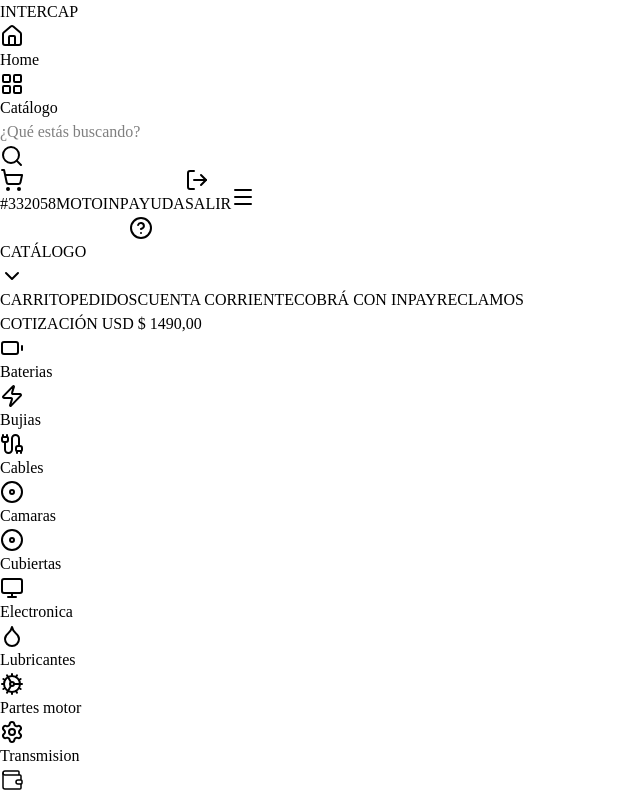
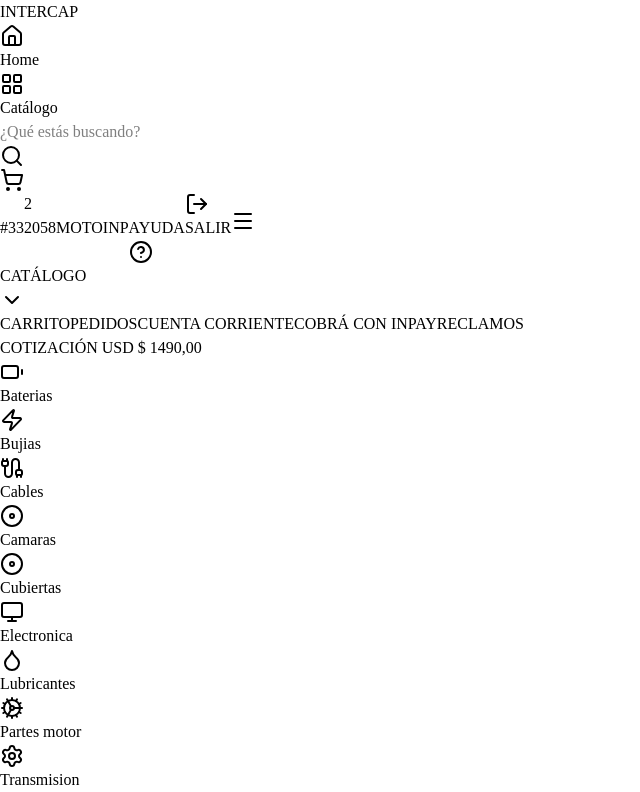
Before and after one commit to efernandez-ui/inp-proyecto, a React (Vite) app in the folder client/: page / in a window 1280 px wide. Shown: the top 792 px of the page, without its empty margins (0-640 px from the left). Built offline with nearby package versions, Linux system fonts and the light colour scheme.

Commit message:
Update header component layout
Replit-Commit-Author: Agent

```diff
--- a/client/src/components/layout/Header.tsx
+++ b/client/src/components/layout/Header.tsx
@@ -73,7 +73,12 @@ export function Header() {
 
           {/* Cart + client badge */}
           <button className="hidden md:flex items-center gap-2 bg-white/8 hover:bg-white/15 border border-white/15 rounded-lg px-3 h-9 text-white transition-colors relative">
-            <ShoppingCart className="w-4 h-4" />
+            <div className="relative">
+              <ShoppingCart className="w-4 h-4" />
+              <span className="absolute -top-2 -right-2 bg-red-500 text-white text-[9px] font-black rounded-full w-4 h-4 flex items-center justify-center leading-none">
+                2
+              </span>
+            </div>
             <span className="bg-intercap-blue-main text-white text-[9px] font-black rounded-md px-2 h-[18px] flex items-center justify-center tracking-tight ml-0.5">
               #332058
             </span>
```
